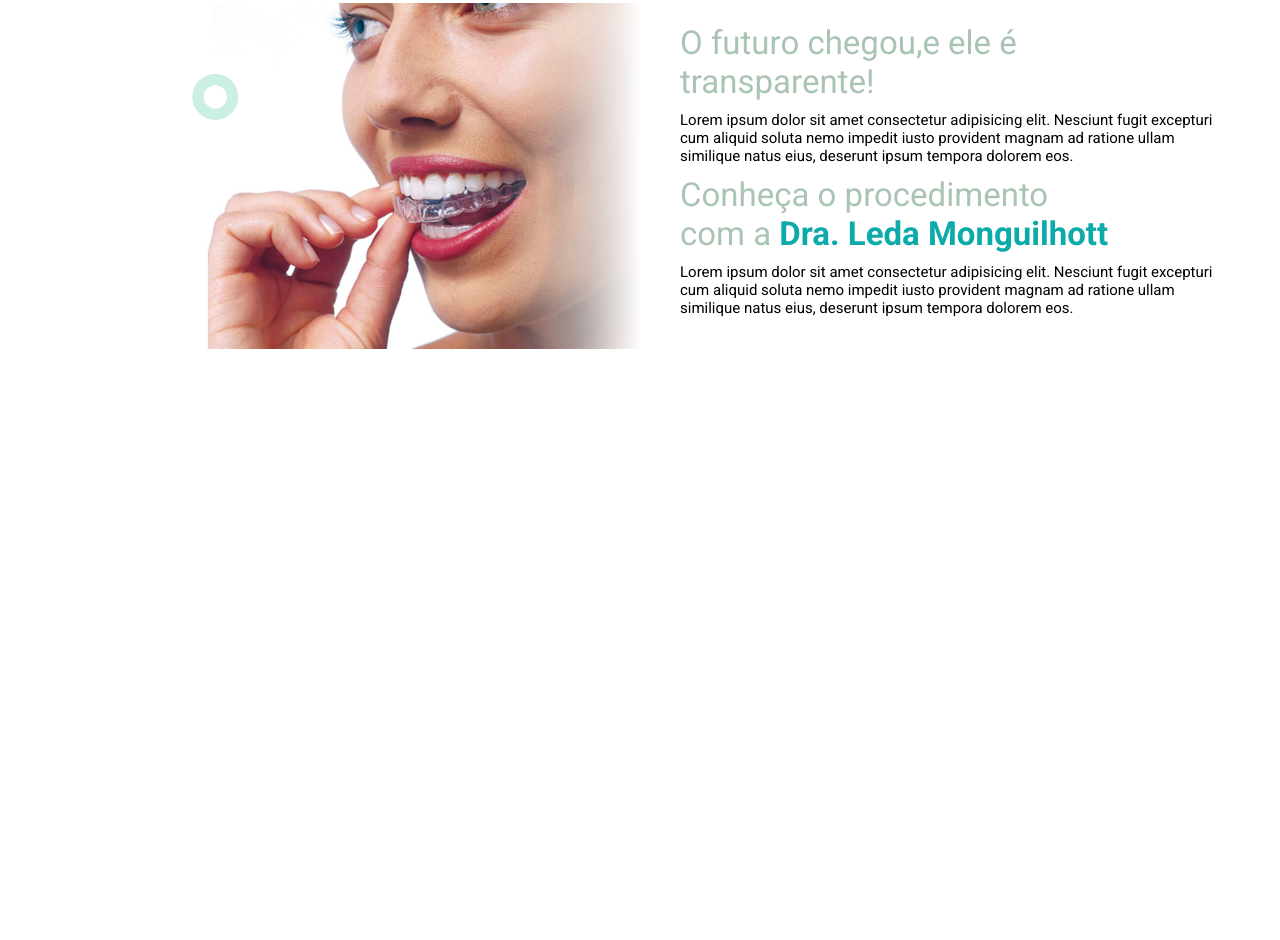
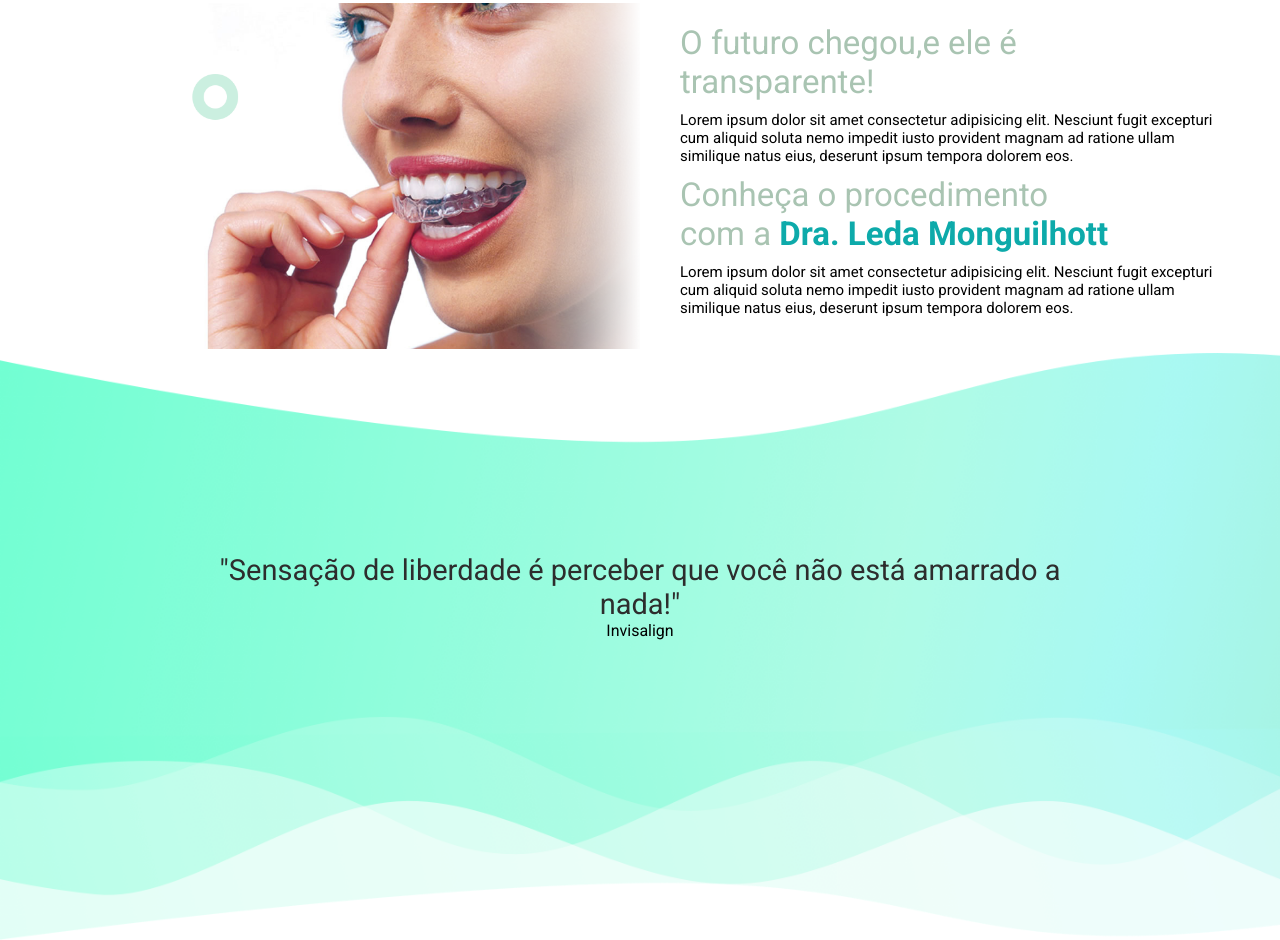
Before and after one commit to MarlonPereira-Tech/Site-Odonto, a plain HTML site: page index.html in a window 1280 px wide. Shown: the part 1369-2309 px from the top of the page. Before the commit the page ends 1722 px from the top, so only its background shows below. Drawn offline with nearby package versions, Linux system fonts and the light colour scheme.

Commit message:
new commit

```diff
--- a/css/style.css
+++ b/css/style.css
@@ -192,6 +192,22 @@ section.diferenciais > .container{
 .sobre-container h2 > b{
     color:#0daaaa;
 }
+section.depoimento{
+    padding-top: 200px;
+    padding-bottom: 300px;
+    width:100%;
+    background-image: url('../images/bg_02.png');
+    background-size: cover;
+    text-align: center;
+}
+section.depoimento h2{
+    font-weight: normal;
+    font-size: 29px;
+    color:#2d2d2d;
+}
+section.depoimento p{
+    font-size: 15x;
+}
 
 
 
--- a/index.html
+++ b/index.html
@@ -120,10 +120,18 @@
                 cum aliquid soluta nemo impedit iusto provident
                  magnam ad ratione ullam similique natus eius, deserunt ipsum tempora dolorem eos.</p>
             </div>
+            <div class="clear"></div>
         </div>
 
 
     </section><!--sobre-->
+    <section class="depoimento">
+        <div class="container">
+            <h2>"Sensação de liberdade é perceber que você não está amarrado a nada!"</h2>
+            <p>Invisalign</p>
+
+        </div>
+    </section>
     <!--FALTA O MENU MOBILE-->
     <!--FALTA SCROLL COM JQUERY(CLIQUE)-->
 
```
